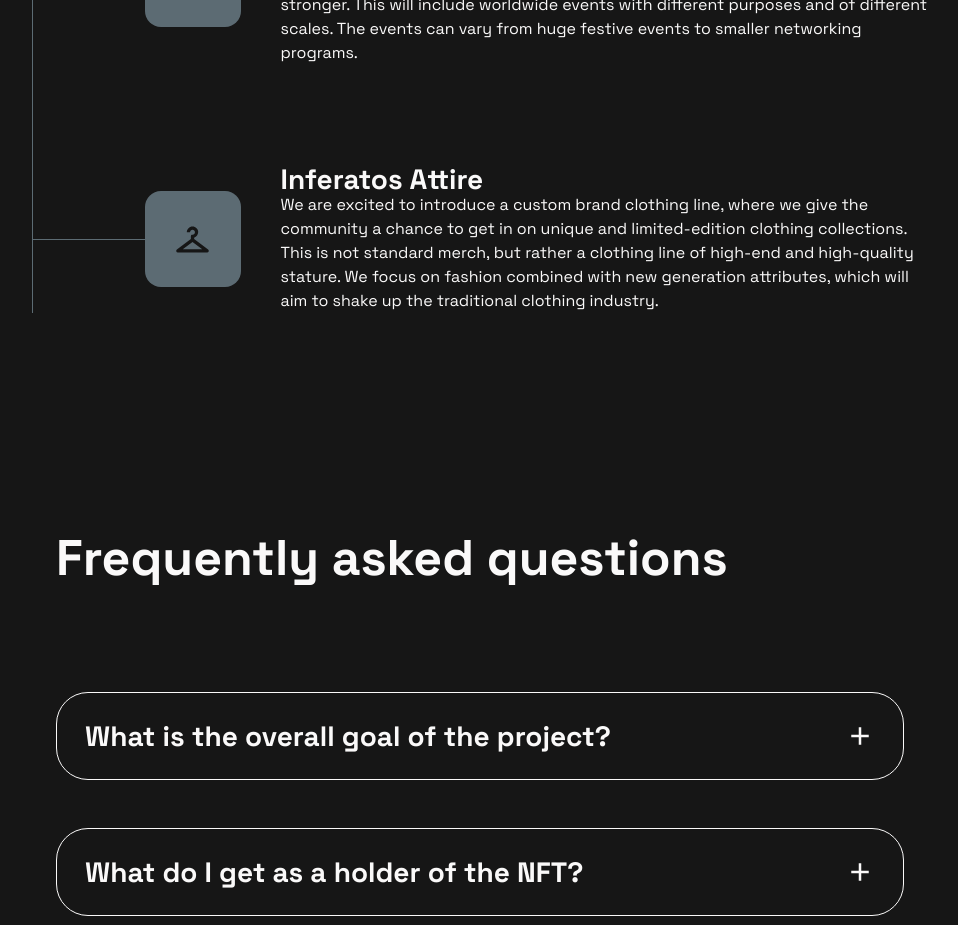
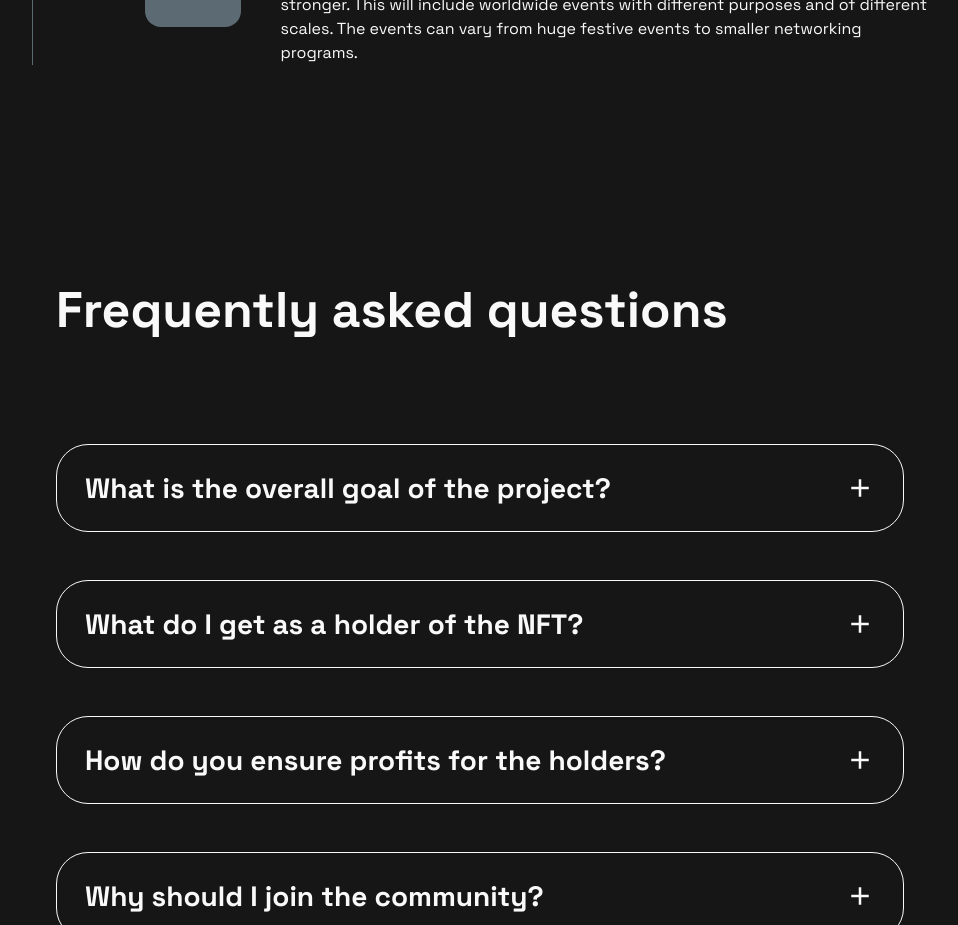
Before and after one commit to falickaj/inferatos-app, a Next.js app: page /home in a window 1280 px wide. Shown: the part 6520-7445 px from the top of the page, without its empty margins (160-1118 px from the left). Built offline with nearby package versions, Linux system fonts and the light colour scheme.

Commit message:
added some info

```diff
--- a/src/data/RoadmapData/index.js
+++ b/src/data/RoadmapData/index.js
@@ -92,11 +92,11 @@ export const RoadmapData = [
     icon: event,
     done: false,
   },
-  {
-    title: "Inferatos Attire",
-    description:
-      "We are excited to introduce a custom brand clothing line, where we give the community a chance to get in on unique and limited-edition clothing collections. This is not standard merch, but rather a clothing line of high-end and high-quality stature. We focus on fashion combined with new generation attributes, which will aim to shake up the traditional clothing industry.",
-    icon: checkroom,
-    done: false,
-  },
+  // {
+  //   title: "Inferatos Attire",
+  //   description:
+  //     "We are excited to introduce a custom brand clothing line, where we give the community a chance to get in on unique and limited-edition clothing collections. This is not standard merch, but rather a clothing line of high-end and high-quality stature. We focus on fashion combined with new generation attributes, which will aim to shake up the traditional clothing industry.",
+  //   icon: checkroom,
+  //   done: false,
+  // },
 ];
```
